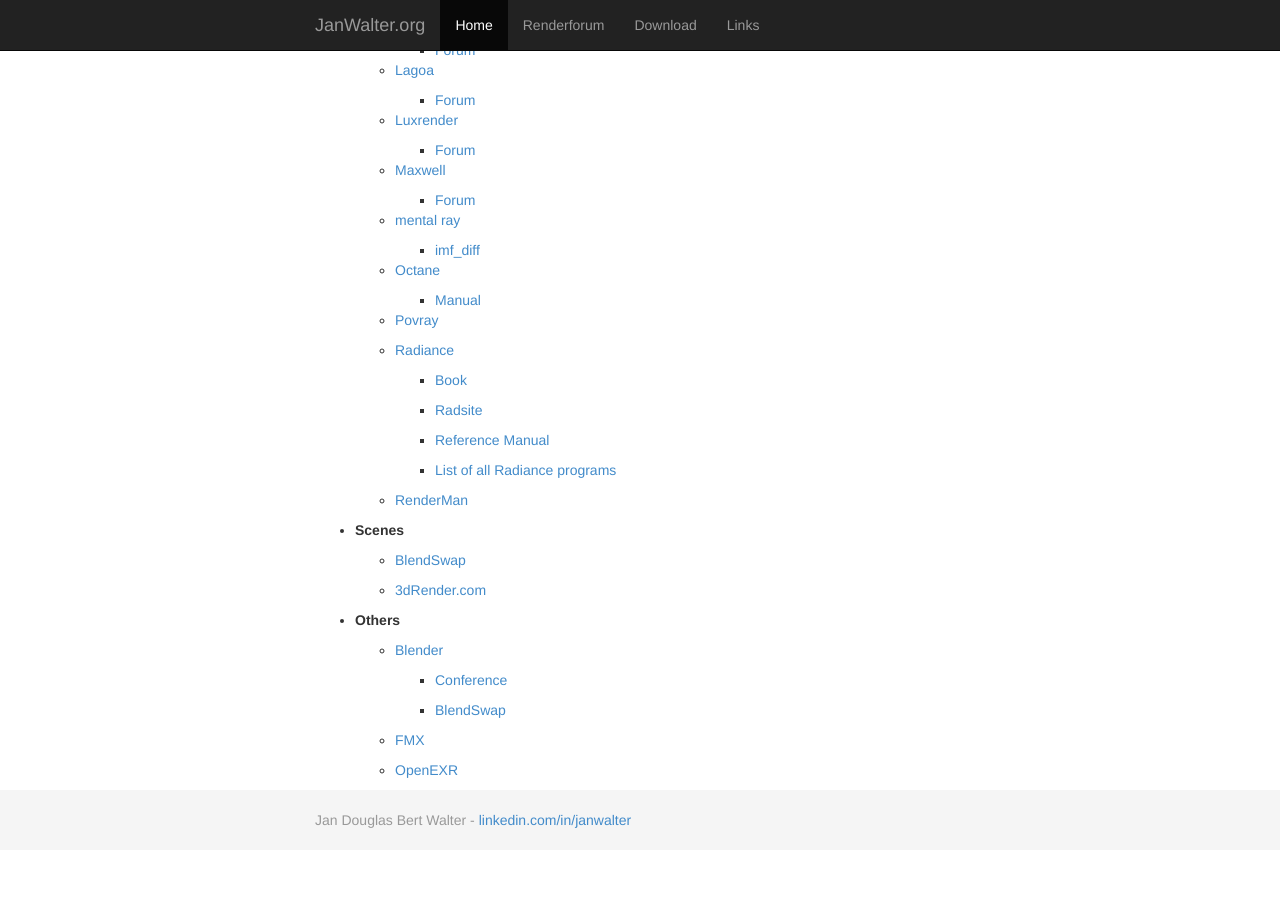
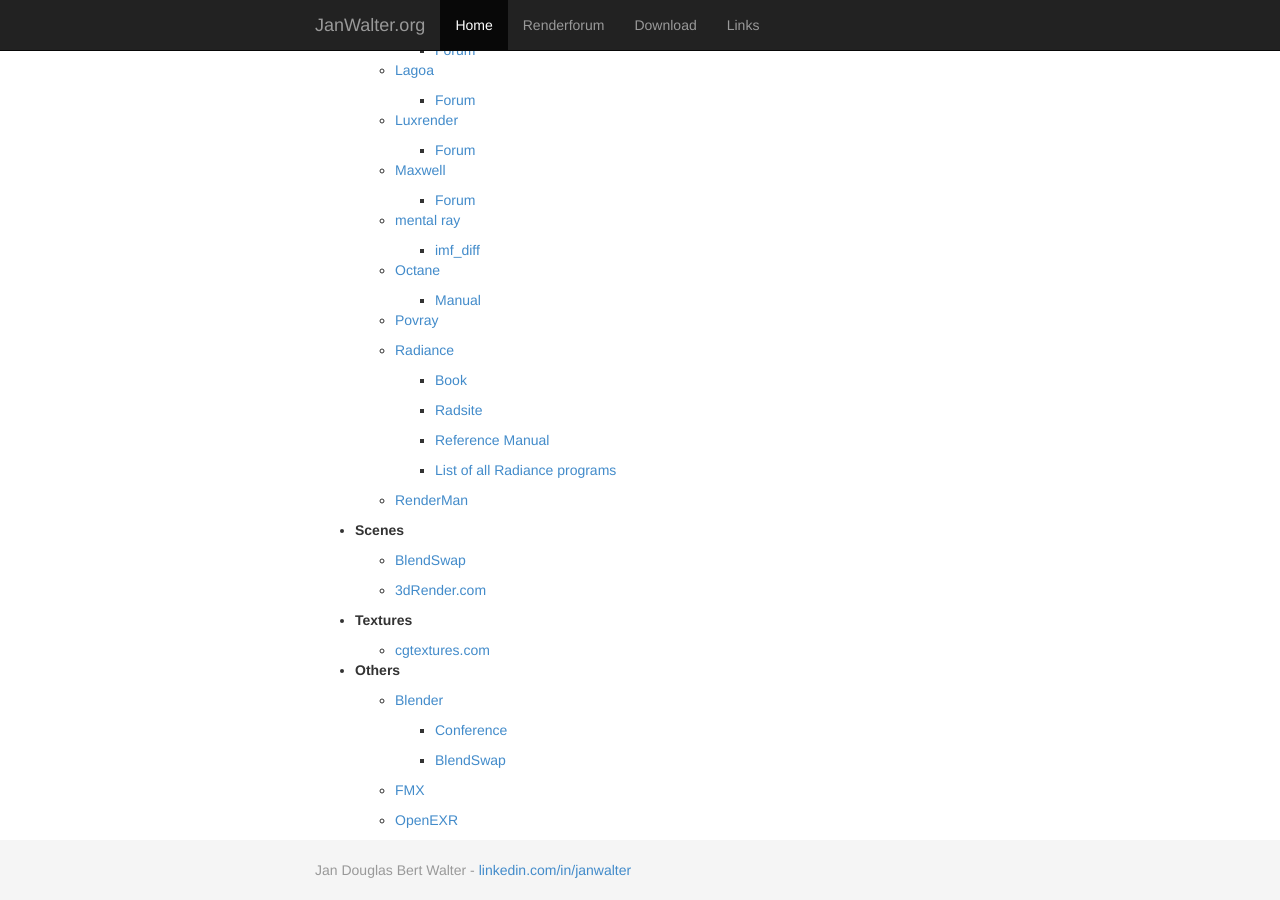
Before and after one commit to wahn/jan_walter_org, a Jekyll site: the page built from links/index.md, in a window 1280 px wide and 900 px high, scrolled down 670 px. Built offline with Jekyll 4.4.1, drawn with Linux system fonts in a browser that asks for light colours; Markdown is read by kramdown in place of the engine named in the settings; before the commit the page ends 1520 px from its top, so only the background shows below that.

Commit message:
Add link for cgtextures.com (as a source for textures).

```diff
--- a/links/index.md
+++ b/links/index.md
@@ -89,6 +89,10 @@
 
     - [3dRender.com](http://www.3drender.com/challenges)
 
+* __Textures__
+
+    - [cgtextures.com](http://www.cgtextures.com)
+
 * __Others__
 
     - [Blender](http://www.blender.org)
```
